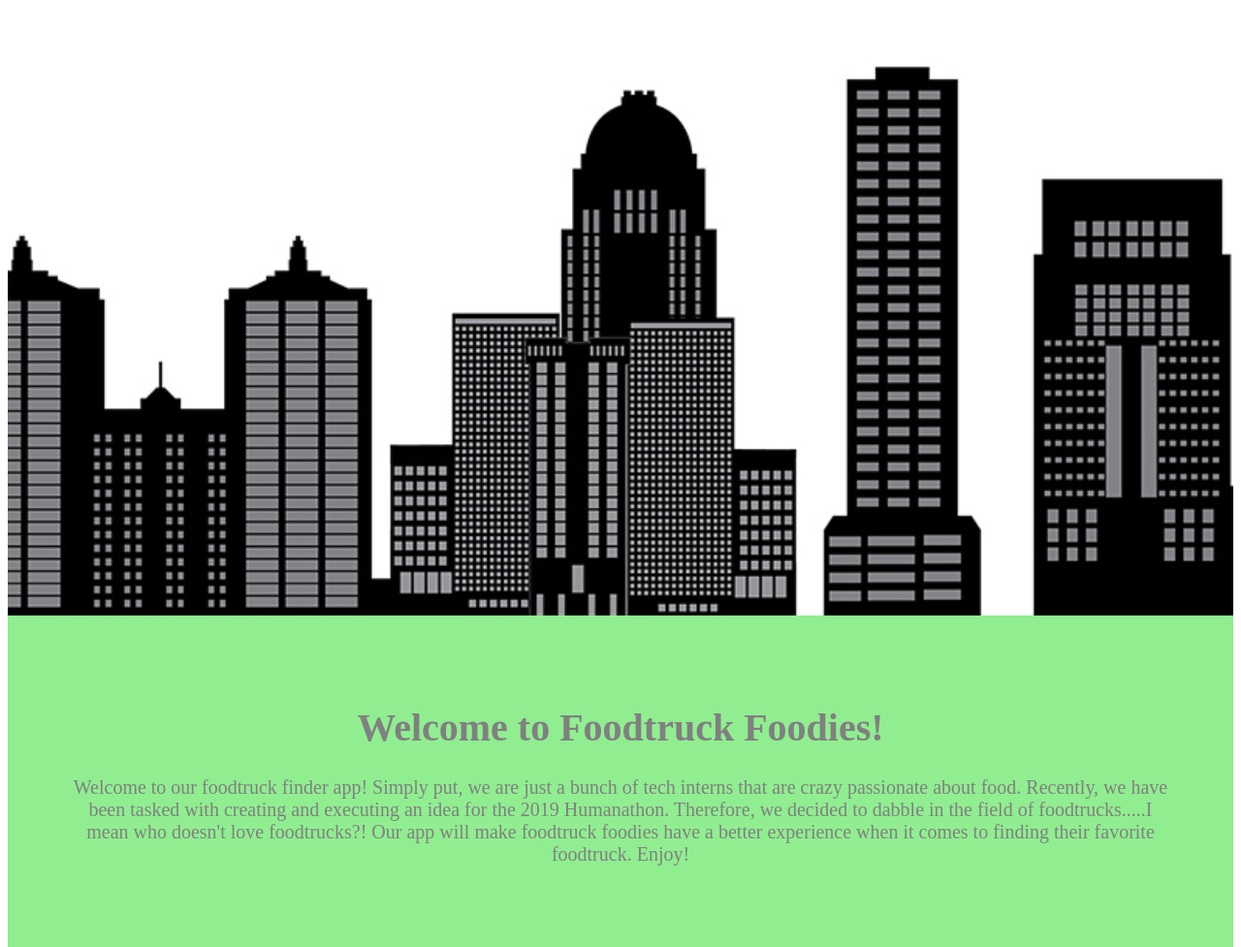
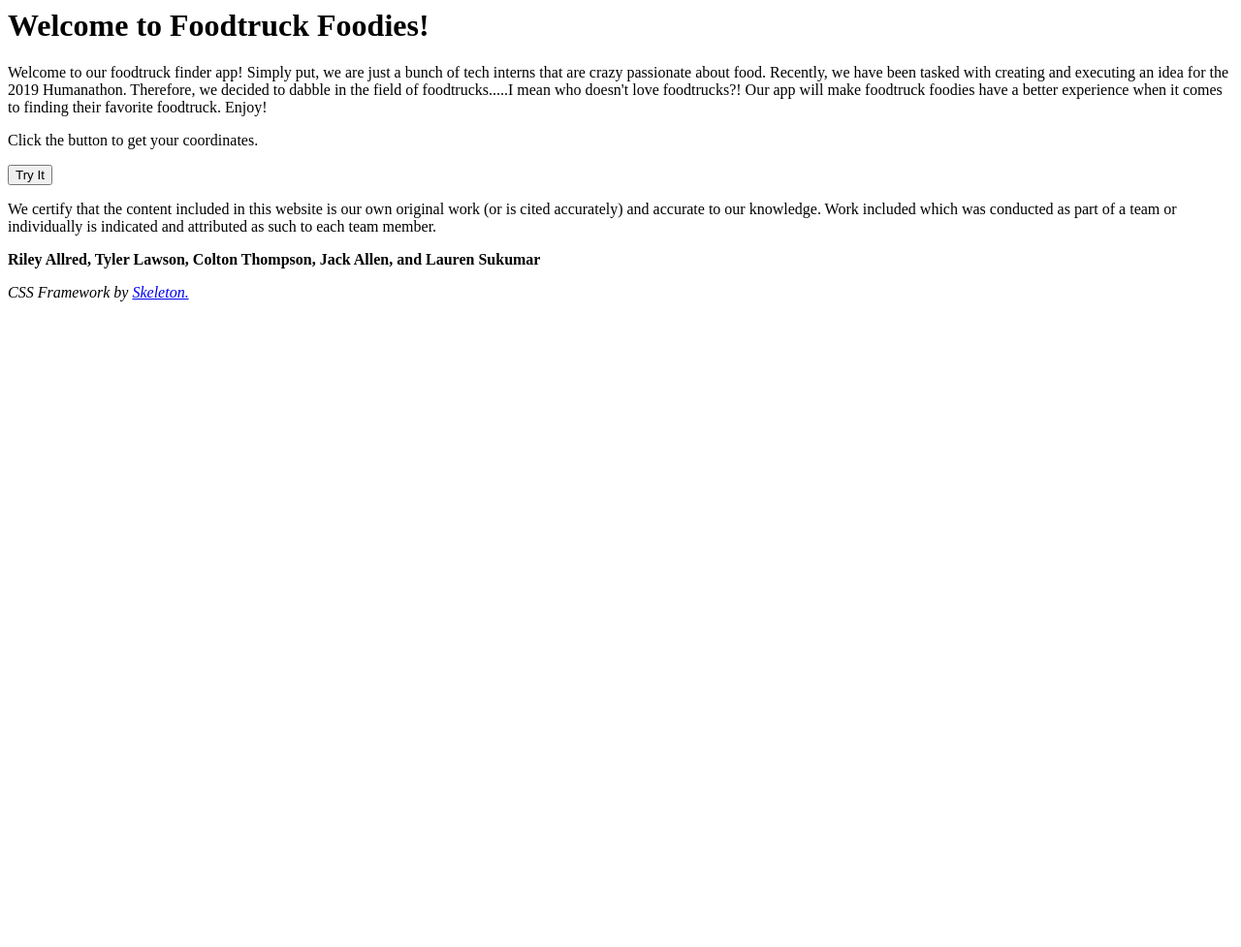
Before and after one commit to thegitduck/cache-money-hackathon, a Flask app: template templates/index.html in a window 1280 px wide. Shown: the top 977 px of the page at 97% size. After the commit the page ends 311 px from the top, so only its background shows below. Run offline with Flask 2, Linux system fonts and the light colour scheme; the template is opened without the code that fills it, so the values that code supplies are empty; data comes from the database, SQL or seed files in the repository; some libraries are stand-ins or nearby versions.

Commit message:
wazzzzuzoooooopppppppp

```diff
--- a/assets/css/style.css
+++ /dev/null
@@ -1,49 +0,0 @@
-.parallax {
-    background-image: url("..//img/louisvilleskyline.jpg");
-    background-attachment: fixed;
-    background-size: cover;
-    background-repeat: no-repeat;
-
-}
-
-.welcome {
-    background:lightgreen;
-    color:gray;
-    text-align:center;
-    font-size: 20px;
-    padding: 65px;
-
-}
-
-.map {
-    background: lightgreen;
-    padding:65px;
-}
-
-.coordinates {
-    background: lightgreen;
-    padding:65px;
-}
-
-.authenticity {
-    background: black;
-    color: whitesmoke;
-    text-align: center;
-    font-size: 10px;
-    padding:20px;
-
-}
-
-.authenticity a {
-    color: whitesmoke;
-}
-
-.empty {
-    height:80%;
-}
-
-/* Set the size of the div element that contains the map */
-#map {
-    height: 600px;  /* The height is 600 pixels */
-    width: 100%;  /* The width is the width of the web page */
-}
--- a/js/stuff.js
+++ /dev/null
@@ -1,36 +0,0 @@
-var x = document.getElementById("demo");
-function getLocation() {
-  if (navigator.geolocation) {
-    navigator.geolocation.getCurrentPosition(showPosition);
-  } else {
-    x.innerHTML = "Geolocation is not supported by this browser.";
-  }
-}
-
-function showPosition(position) {
-  x.innerHTML = "Latitude: " + position.coords.latitude +
-  "<br>Longitude: " + position.coords.longitude;
-}
-
-
-
-// Initialize and add the map
-function initMap() {
-  // The location of Louisville
-  var louisville = {lat: 38.2568, lng: -85.7552};
-  // The map, centered at Louisville
-  var map = new google.maps.Map(
-  document.getElementById('map'), {zoom: 4, center: louisville});
-
-  // GET is the default method, so we don't need to set it
-  fetch('/locations')
-  .then(function (response) {
-      return response.text();
-  }).then(function (text) {
-      console.log('GET response text:');
-      console.log(text); // Print the greeting as text
-  });
-
-  // The marker, positioned at Louisville1
-  var marker = new google.maps.Marker({position: louisville, map: map});
-}
--- a/templates/index.html
+++ b/templates/index.html
@@ -23,6 +23,13 @@
            -->
         <script async defer
            src="https://maps.googleapis.com/maps/api/js?key=AIzaSyA5ZHtG6Lrx6J5XsHc3OZJ84AhemjCKFnM&callback=initMap"></script>
+		<script>fetch('https://localhost:5000/locations')
+    .then(function (response) {
+        return response.text();
+    }).then(function (text) {
+        console.log('GET response text:');
+        console.log(text); // Print the greeting as text
+    });</script>
         <div class="row">
             <div class="coordinates">
               <p>Click the button to get your coordinates.</p>
```
Also changed, not shown: assets/img/louisvilleskyline.jpg (deleted).
